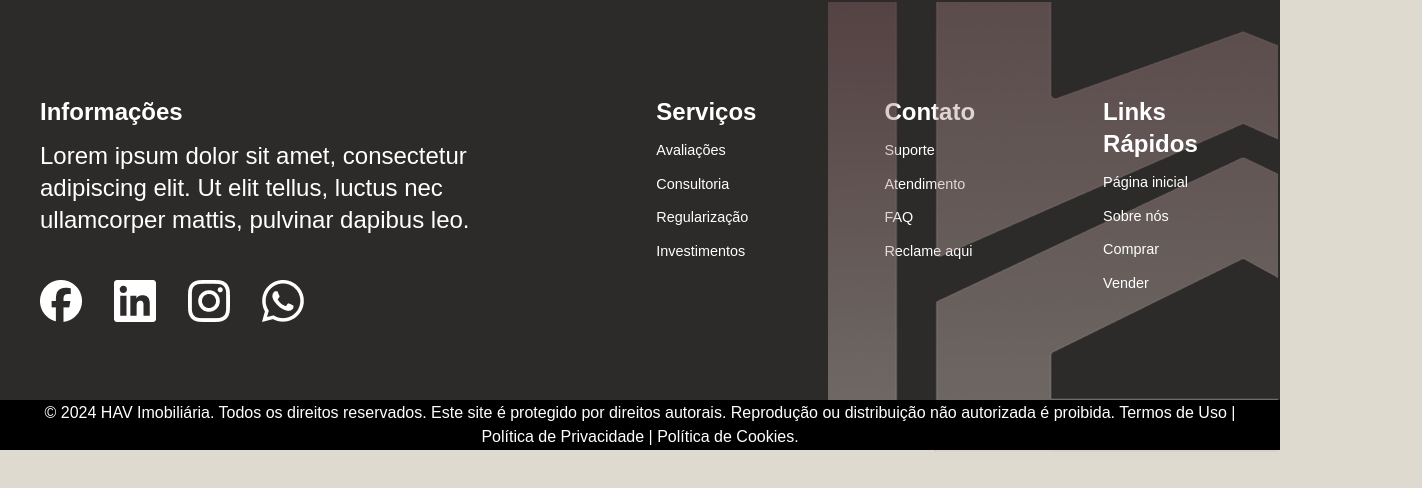
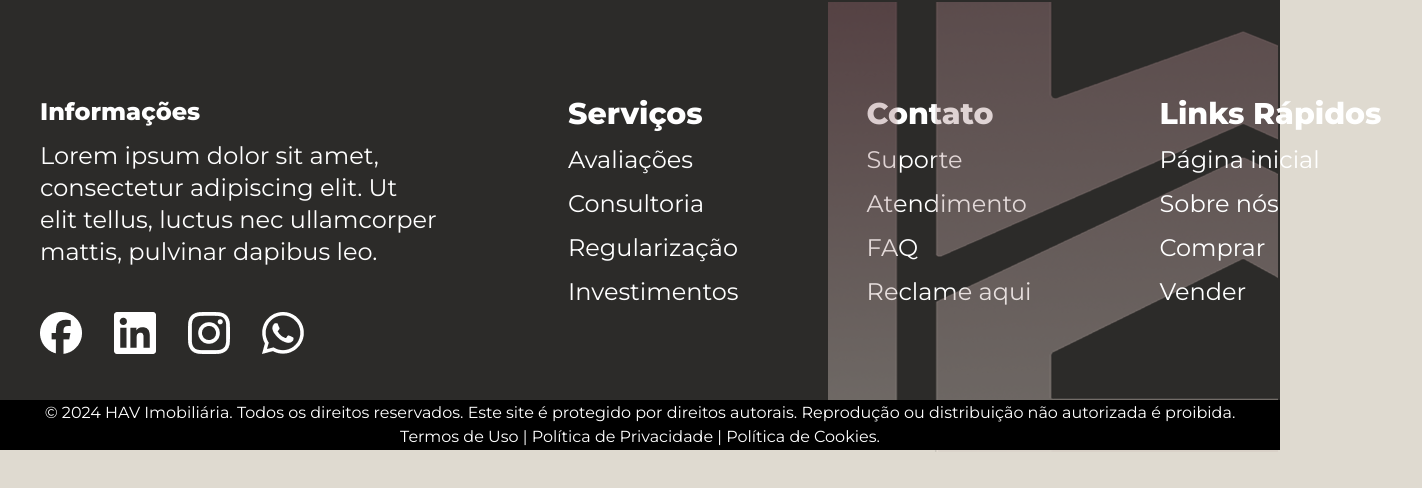
Before and after one commit to gstSenai/Projeto-Final-MI75, a Next.js app in the folder front-end-imobiliaria/: page /testFooter in a window 1280 px wide. Shown: the top 488 px of the page, 1422 px wide, since content can reach past the window. Built offline with nearby package versions, Linux system fonts and the light colour scheme.

Commit message:
update reajustes

```diff
--- a/front-end-imobiliaria/src/components/footer/index.tsx
+++ b/front-end-imobiliaria/src/components/footer/index.tsx
@@ -1,4 +1,11 @@
+import { Montserrat } from 'next/font/google';
 import Link from 'next/link';
+
+const montserrat = Montserrat({
+    subsets: ['latin'],
+    weight: ['400', '800'],
+    display: 'swap',
+});
 
 export function Footer() {
     return (
@@ -7,8 +14,8 @@ export function Footer() {
                 <div className="flex justify-between">
                     <section className="pt-24 pl-10 pr-10 flex flex-row gap-32">
                         <div className="text-white flex flex-col gap-3">
-                            <p className="text-xl lg:text-2xl 2xl:text-4xl font-extrabold">Informações</p>
-                            <p className="font-light lg:text-[0.9rem] xl:text-2xl xl:max-w-[585px]">Lorem ipsum dolor sit amet, consectetur adipiscing
+                            <p className="text-xl xl:text-2xl 2xl:text-3xl font-extrabold">Informações</p>
+                            <p className="font-light lg:text-[0.9rem] xl:text-2xl xl:min-w-[400px] xl:max-w-[585px]">Lorem ipsum dolor sit amet, consectetur adipiscing
                                 elit. Ut elit tellus, luctus nec ullamcorper mattis, pulvinar dapibus leo.</p>
                             <div className='flex gap-8 pt-8'>
                                 <Link href="https://facebook.com" target="_blank">
@@ -25,31 +32,31 @@ export function Footer() {
                                 </Link>
                             </div>
                         </div>
-                        <div className="text-white lg:flex lg:flex-col lg:gap-3">
-                            <p className="lg:text-2xl text-xl font-extrabold">Serviços</p>
+                        <div className="text-white lg:flex lg:flex-col lg:gap-3 whitespace-nowrap">
+                            <p className="lg:text-2xl text-xl xl:text-3xl font-extrabold">Serviços</p>
                             <div className="font-light lg:flex lg:flex-col lg:gap-3 gap-2 text-[0.9rem]">
-                                <p><a href="#">Avaliações</a></p>
-                                <p><a href="#">Consultoria</a></p>
-                                <p><a href="#">Regularização</a></p>
-                                <p><a href="#">Investimentos</a></p>
+                                <p className='lg:text-xl xl:text-2xl'><a href="#">Avaliações</a></p>
+                                <p className='lg:text-xl xl:text-2xl'><a href="#">Consultoria</a></p>
+                                <p className='lg:text-xl xl:text-2xl'><a href="#">Regularização</a></p>
+                                <p className='lg:text-xl xl:text-2xl'><a href="#">Investimentos</a></p>
                             </div>
                         </div>
-                        <div className="text-white flex flex-col gap-3">
-                            <p className="lg:text-2xl text-xl font-extrabold">Contato</p>
+                        <div className="text-white flex flex-col gap-3 whitespace-nowrap">
+                            <p className="lg:text-2xl text-xl  xl:text-3xl font-extrabold">Contato</p>
                             <div className="font-light lg:flex lg:flex-col lg:gap-3 gap-2 text-[0.9rem]">
-                                <p><a href="#">Suporte</a></p>
-                                <p><a href="#">Atendimento</a></p>
-                                <p><a href="#">FAQ</a></p>
-                                <p><a href="#">Reclame aqui</a></p>
+                                <p className='lg:text-xl xl:text-2xl'><a href="#">Suporte</a></p>
+                                <p className='lg:text-xl xl:text-2xl'><a href="#">Atendimento</a></p>
+                                <p className='lg:text-xl xl:text-2xl'><a href="#">FAQ</a></p>
+                                <p className='lg:text-xl xl:text-2xl'><a href="#">Reclame aqui</a></p>
                             </div>
                         </div>
-                        <div className="text-white flex flex-col gap-3 z-10">
-                            <p className="lg:text-2xl text-xl font-extrabold">Links Rápidos</p>
+                        <div className="text-white flex flex-col gap-3 z-10 whitespace-nowrap">
+                            <p className="lg:text-2xl text-xl xl:text-3xl font-extrabold">Links Rápidos</p>
                             <div className="font-light lg:flex lg:flex-col lg:gap-3 gap-2 text-[0.9rem]">
-                                <p><a href="#">Página inicial</a></p>
-                                <p><a href="#">Sobre nós</a></p>
-                                <p><a href="#">Comprar</a></p>
-                                <p><a href="#">Vender</a></p>
+                                <p className='lg:text-xl xl:text-2xl'><a href="#">Página inicial</a></p>
+                                <p className='lg:text-xl xl:text-2xl'><a href="#">Sobre nós</a></p>
+                                <p className='lg:text-xl xl:text-2xl'><a href="#">Comprar</a></p>
+                                <p className='lg:text-xl xl:text-2xl'><a href="#">Vender</a></p>
                             </div>
                         </div>
                     </section>
--- a/front-end-imobiliaria/tailwind.config.ts
+++ b/front-end-imobiliaria/tailwind.config.ts
@@ -13,7 +13,7 @@ export default {
         foreground: "var(--foreground)",
       },
       fontFamily: {
-        montserrat: ["Montserrat", "sans-serif"],
+        montserrat: ["Montserrat", "latin",],
         inter: ["Inter", "sans-serif"],
       },
     },
```
